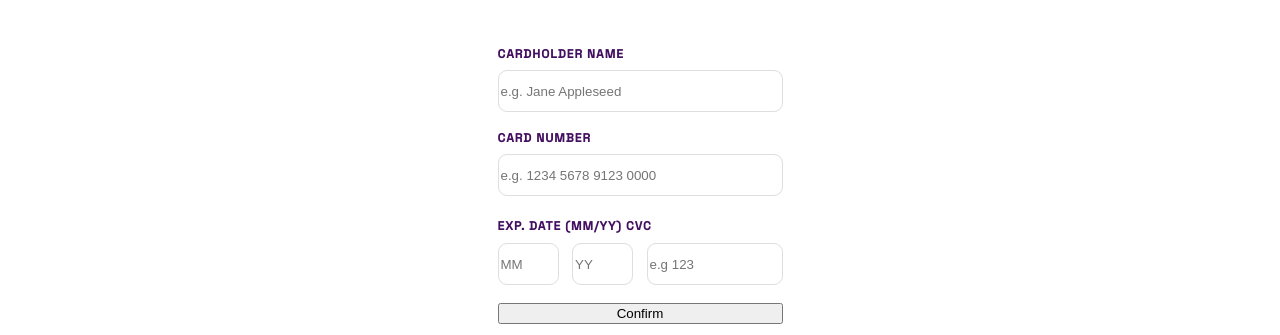
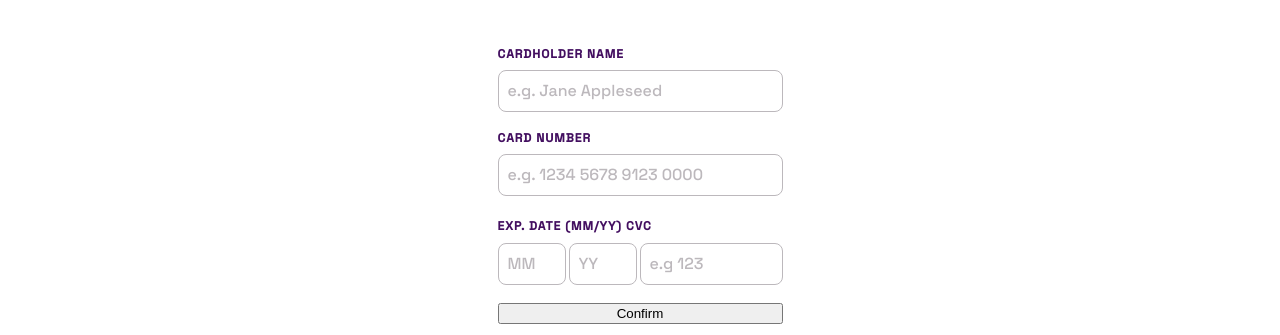
Before and after one commit to nirglus/interactive-card-details-form-main, a plain HTML site: page index.html in a window 1280 px wide. Shown: the part 380-715 px from the top of the page. Drawn offline with Linux system fonts and the light colour scheme.

Commit message:
adjust placeholders

```diff
--- a/styles/style.scss
+++ b/styles/style.scss
@@ -2,6 +2,7 @@ $lightGrayish: hsl(270, 3%, 87%);
 $darkGrayish: hsl(279, 6%, 55%);
 $darkViolet: hsl(278, 68%, 11%);
 $label: #430f60;
+$placeholder: hsl(300, 3%, 73%);
 $gradient: hsl(249, 99%, 64%), hsl(278, 94%, 30%);
 $fontSize: 18px;
 $fontFam: 'Space Grotesk', sans-serif;
@@ -87,8 +88,19 @@ body{
 input{
     height: 38px;
     margin: 8px 0 18px;
-    border: 1px solid $lightGrayish;
-    border-radius: 9px;
+    border: 1px solid $placeholder;
+    border-radius: 8px;
+    font-size: 16px;
+    padding-left: 9px;
+    &::placeholder{
+        font-family: $fontFam;
+        color: $placeholder;
+        font-size: 16px;
+    }
+    &:active, &:focus{
+        outline: none;
+        border: 2px solid $darkViolet;
+    }
 }
 label{
     text-transform: uppercase;
```
Also changed, not shown: styles/style.css, 1 other file.
